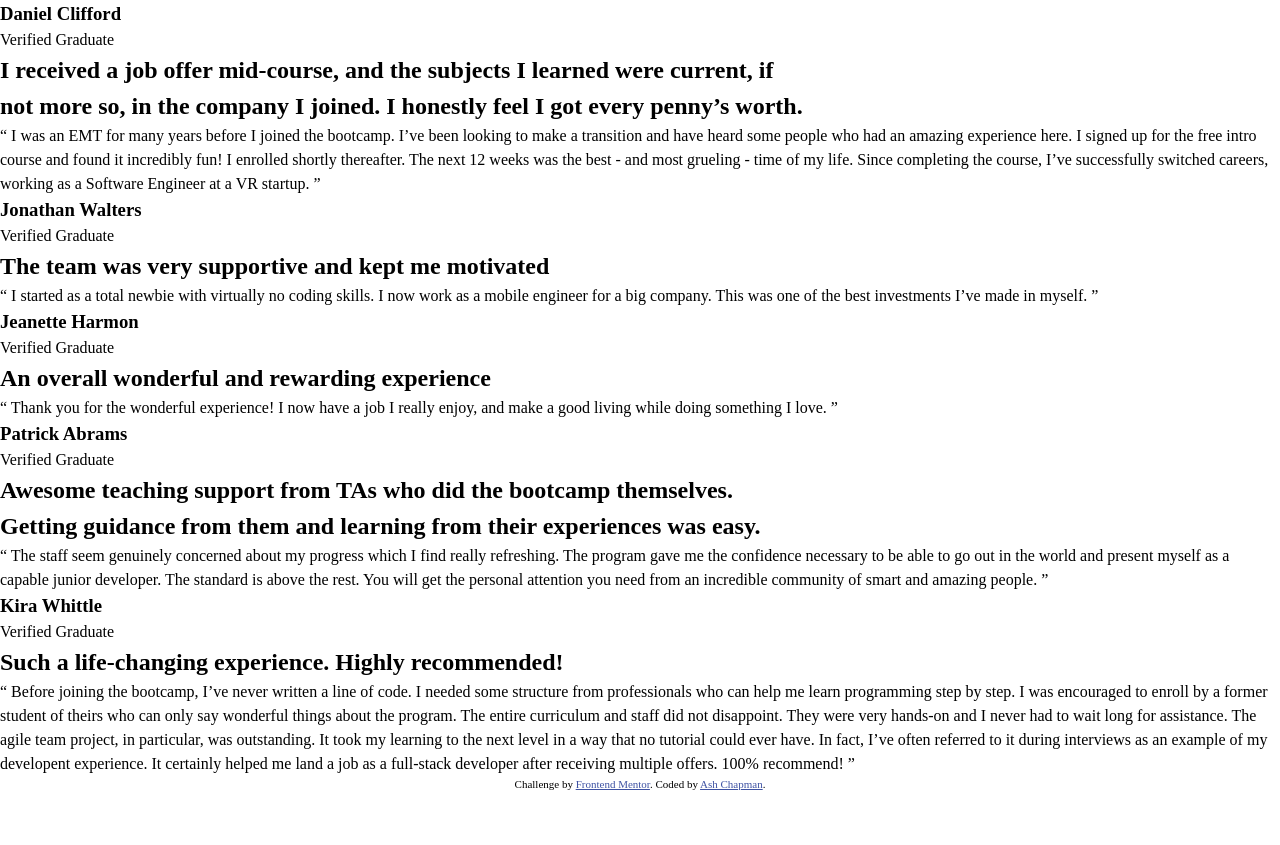
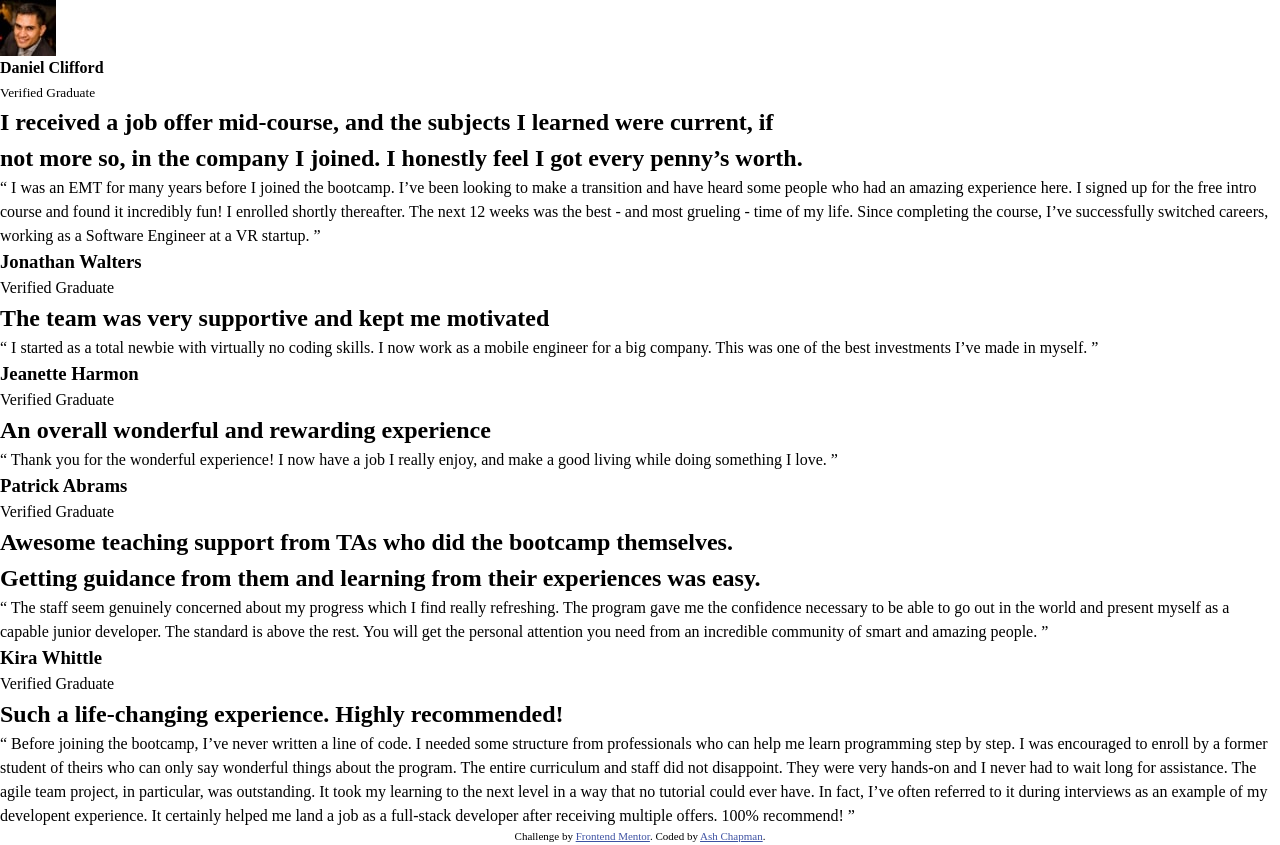
Before and after one commit to BoundoTheWitch/testimonials-grid-section, a plain HTML site: page index.html in a window 1280 px wide. Before the commit the page ends 800 px from the top, so only its background shows below. Drawn offline with Linux system fonts and the light colour scheme.

Commit message:
Card one tested and ready for next cards

```diff
--- a/index.html
+++ b/index.html
@@ -21,12 +21,14 @@
 <body>
   <main>
     <div class="cards">
-      <article class="card card1">
+      <article class="card card-1">
         <div class="profile">
-          <div class="profile-picture"></div>
+          <div class="profile-picture">
+            <img src="/images/image-daniel.jpg" alt="Profile picture of Daniel" />
+          </div>
           <div>
-            <h3>Daniel Clifford</h3>
-            <p>Verified Graduate</p>
+            <h4>Daniel Clifford</h4>
+            <p><small>Verified Graduate</small></p>
           </div>
         </div>
         <h2 class="title">
@@ -42,7 +44,7 @@
         </p>
       </article>
 
-      <article class="card card2">
+      <article class="card card-2">
         <div class="profile">
           <div class="profile-picture"></div>
           <div>
@@ -57,7 +59,7 @@
         </p>
       </article>
 
-      <article class="card card3">
+      <article class="card card-3">
         <div class="profile">
           <div class="profile-picture"></div>
           <div>
@@ -72,7 +74,7 @@
         </p>
       </article>
 
-      <article class="card card4">
+      <article class="card card-4">
         <div class="profile">
           <div class="profile-picture"></div>
           <div>
@@ -92,7 +94,7 @@
         </p>
       </article>
 
-      <article class="card card5">
+      <article class="card card-5">
         <div class="profile">
           <div class="profile-picture"></div>
           <div>
```
